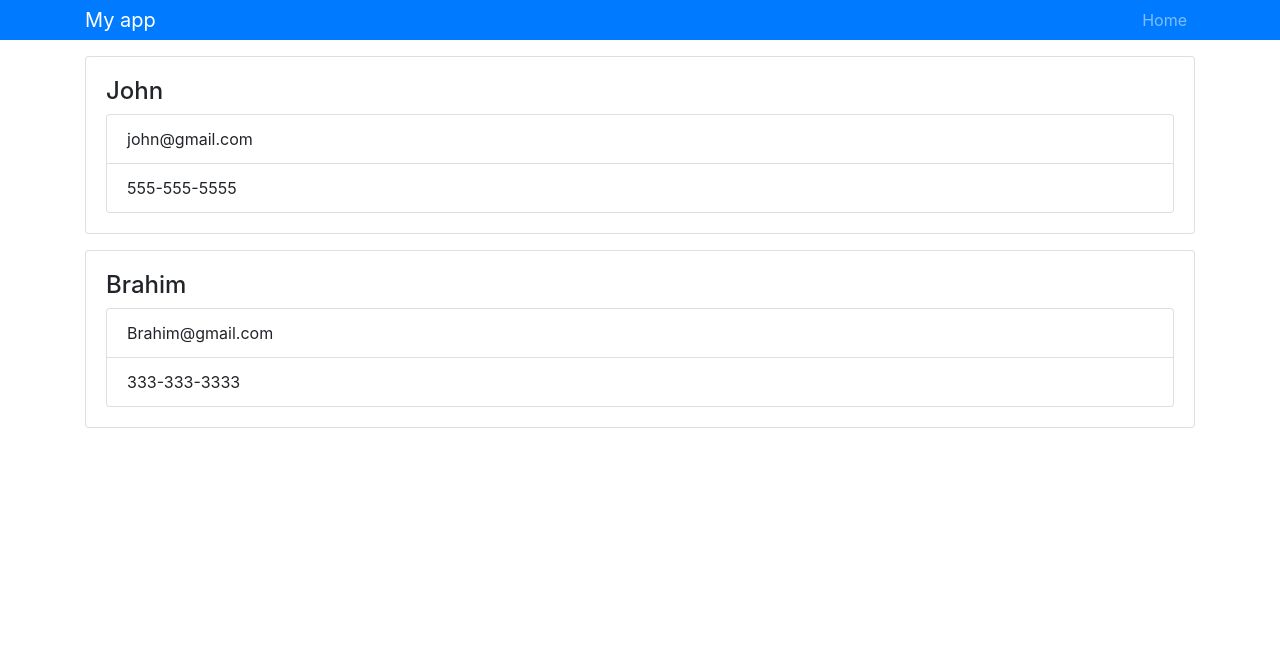
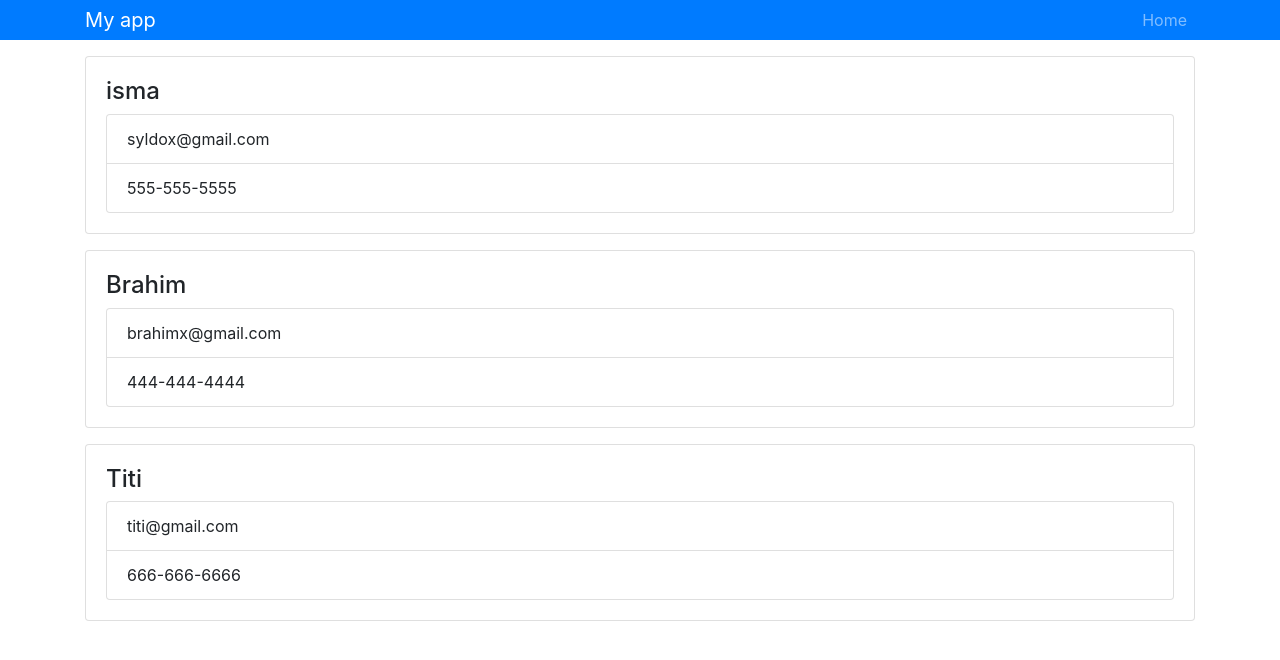
Before and after one commit to ismailasylla/reactContactManager, a React (Create React App) app: page / in a window 1280 px wide. Shown: the top 660 px of the page. Built offline with nearby package versions, Linux system fonts and the light colour scheme.

Commit message:
creating contacts states

```diff
--- a/src/App.js
+++ b/src/App.js
@@ -1,6 +1,5 @@
 import React, { Component } from 'react';
-import Contact from './components/Contact';
-import List from './components/List';
+import Contacts from './components/Contacts';
 import Header from './components/Header';
 import 'bootstrap/dist/css/bootstrap.min.css';
 class App extends Component {
@@ -14,12 +13,7 @@ class App extends Component {
         <Header />
 
         <div className="container">
-          <Contact name="John" email="john@gmail.com" phone="555-555-5555" />
-          <Contact
-            name="Brahim"
-            email="Brahim@gmail.com"
-            phone="333-333-3333"
-          />
+          <Contacts />
         </div>
       </div>
     );
--- /dev/null
+++ b/src/components/Contacts.js
@@ -0,0 +1,47 @@
+import React, { Component } from 'react';
+
+import Contact from './Contact';
+
+class Contacts extends Component {
+  state = {
+    contacts: [
+      {
+        id: 1,
+        name: 'isma',
+        email: 'syldox@gmail.com',
+        phone: '555-555-5555'
+      },
+      {
+        id: 2,
+        name: 'Brahim',
+        email: 'brahimx@gmail.com',
+        phone: '444-444-4444'
+      },
+      {
+        id: 3,
+        name: 'Titi',
+        email: 'titi@gmail.com',
+        phone: '666-666-6666'
+      }
+    ]
+  };
+
+  render() {
+    const { contacts } = this.state;
+
+    return (
+      <div>
+        {contacts.map(contact => (
+          <Contact
+            key={contact.id}
+            name={contact.name}
+            email={contact.email}
+            phone={contact.phone}
+          />
+        ))}
+      </div>
+    );
+  }
+}
+
+export default Contacts;
--- a/src/components/List.js
+++ /dev/null
@@ -1,17 +0,0 @@
-import React, { Component } from 'react';
-class List extends Component {
-  render() {
-    return (
-      <div className="card card-body">
-        <ul className="list-group">
-          <li className="list-group-item">Orange</li>
-          <li className="list-group-item">Apple</li>
-          <li className="list-group-item">Greps</li>
-          <li className="list-group-item">Banana</li>
-        </ul>
-      </div>
-    );
-  }
-}
-
-export default List;
```
